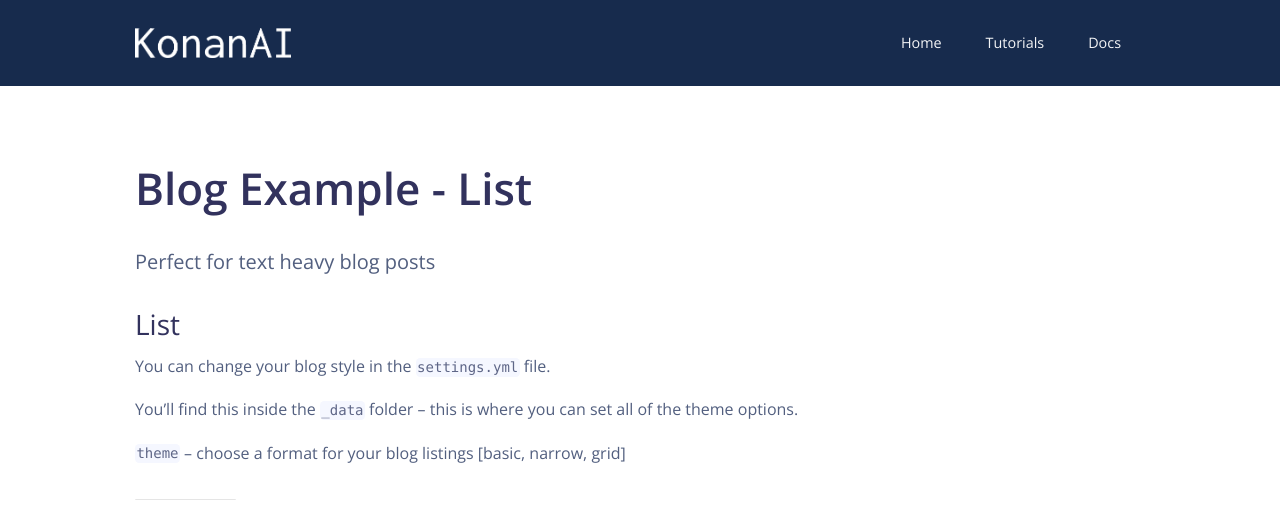
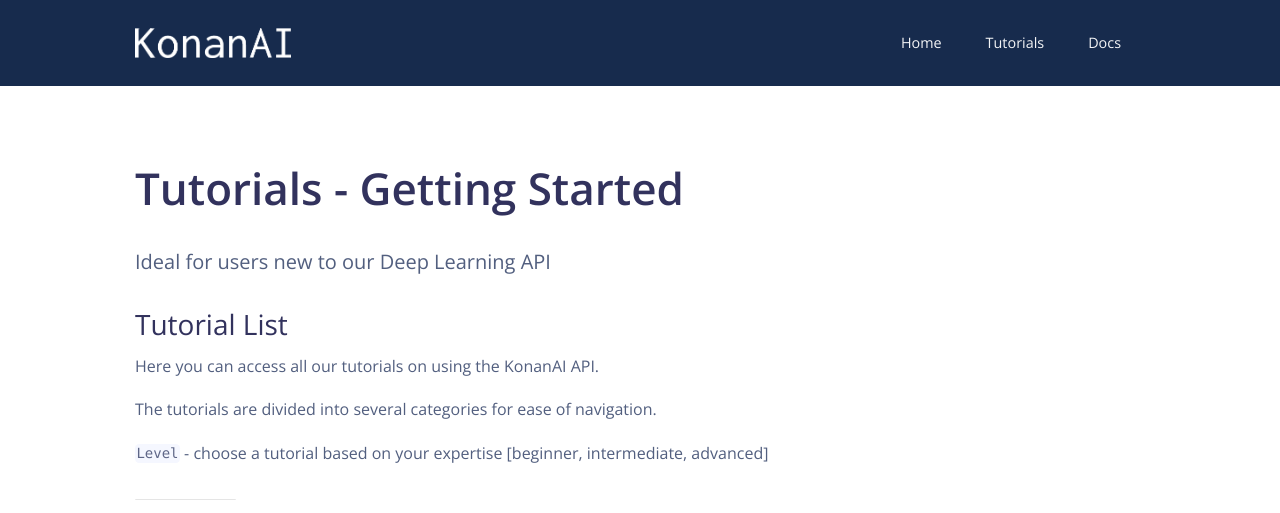
Before and after one commit to KonanAI-LLC/konanai-llc.github.io, a Jekyll site: the page built from _pages/tutorials.md, in a window 1280 px wide and 1400 px high. Shown: the top 513 px of the window. Built offline with Jekyll 4.4.1, drawn with Linux system fonts in a browser that asks for light colours; nearby versions of some CDN libraries; some of the changed text lies outside the part shown; grey boxes are pictures that could not be loaded.

Commit message:
Update tutorials.md

```diff
--- a/_pages/tutorials.md
+++ b/_pages/tutorials.md
@@ -1,15 +1,15 @@
 ---
-title: Blog Example - List
-subtitle: Perfect for text heavy blog posts
+title: Tutorials - Getting Started
+subtitle: Ideal for users new to our Deep Learning API
 ---
 
-### List
-You can change your blog style in the `settings.yml` file.
+### Tutorial List
+Here you can access all our tutorials on using the KonanAI API.
 
-You'll find this inside the `_data` folder – this is where you can set all of the theme options.
+The tutorials are divided into several categories for ease of navigation.
 
-`theme` – choose a format for your blog listings [basic, narrow, grid]
+`Level` - choose a tutorial based on your expertise [beginner, intermediate, advanced]
 
 ---
 
- {% include components/blog/basic.html %}
+{% include components/tutorial/basic.html %}
```
